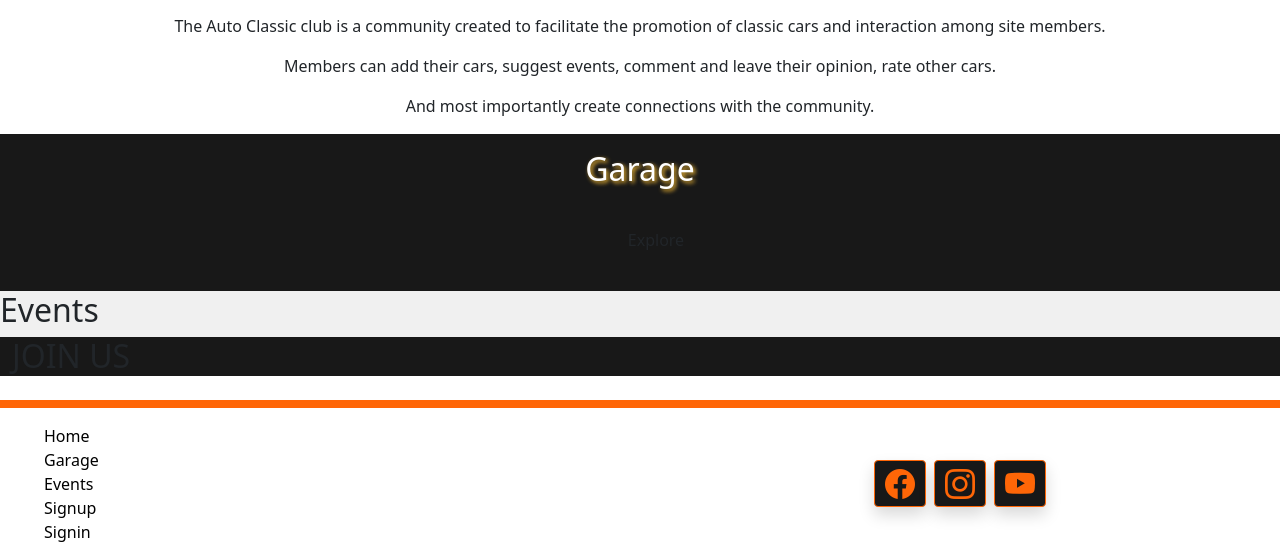
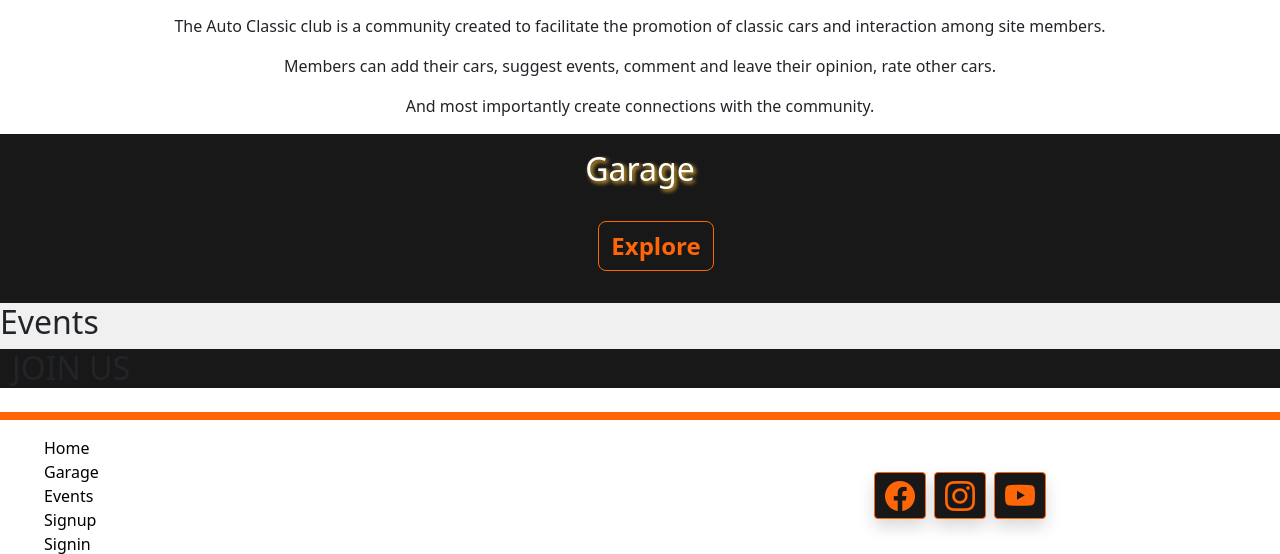
Before and after one commit to guisgrande/fourth-project-ci, a Django app: page / in a window 1280 px wide. Shown: the part 410-964 px from the top of the page. Run offline with Django 3.2, Linux system fonts and the light colour scheme; data that the repository does not hold is empty; some libraries are stand-ins or nearby versions.

Commit message:
Add style for buttons

```diff
--- a/static/css/style.css
+++ b/static/css/style.css
@@ -17,7 +17,33 @@
     background-color: #F0F0F0;
 }
 
-/* Style for footer elements */
+/* Style for buttons */
+
+.btn-two {
+    background-color: #ff660700;
+    border: 1px solid #FF6607;
+    border-radius: 8px;
+    color: #FF6607;
+    font-size: 24px;
+    font-weight: bold;
+}
+
+.btn-two:hover {
+    background-color: #FF6607;
+    border: 1px solid #F0F0F0;
+}
+
+.btn-card {
+    background-color: #FBBF34;
+    font-weight: bold;
+}
+
+.btn-card:hover {
+    background-color: #fbbf3483;
+    border: 1px solid #FBBF34;
+}
+
+/* Style for navbar elements */
 
 .hover-link {
     border-radius: 10px;
```
